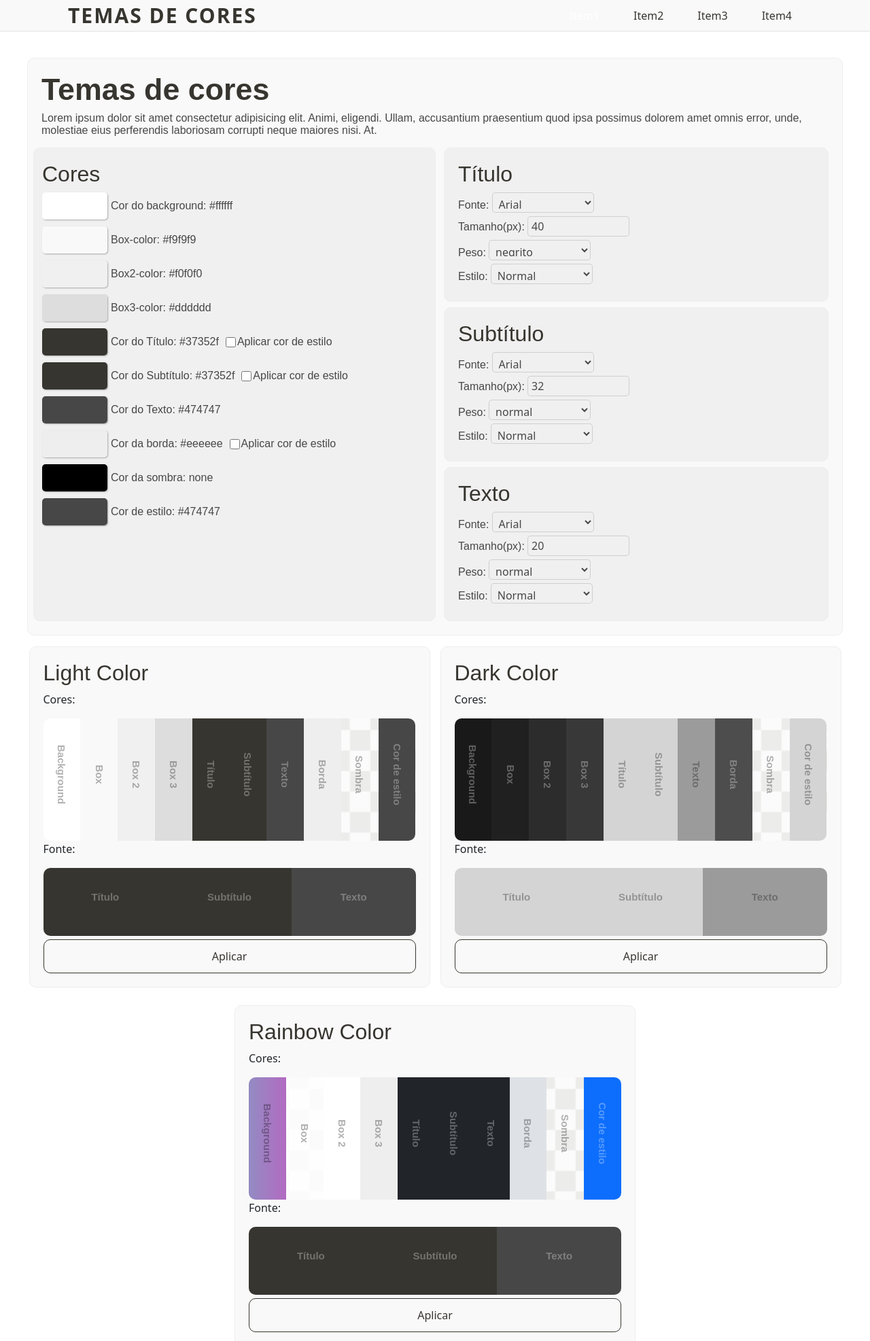
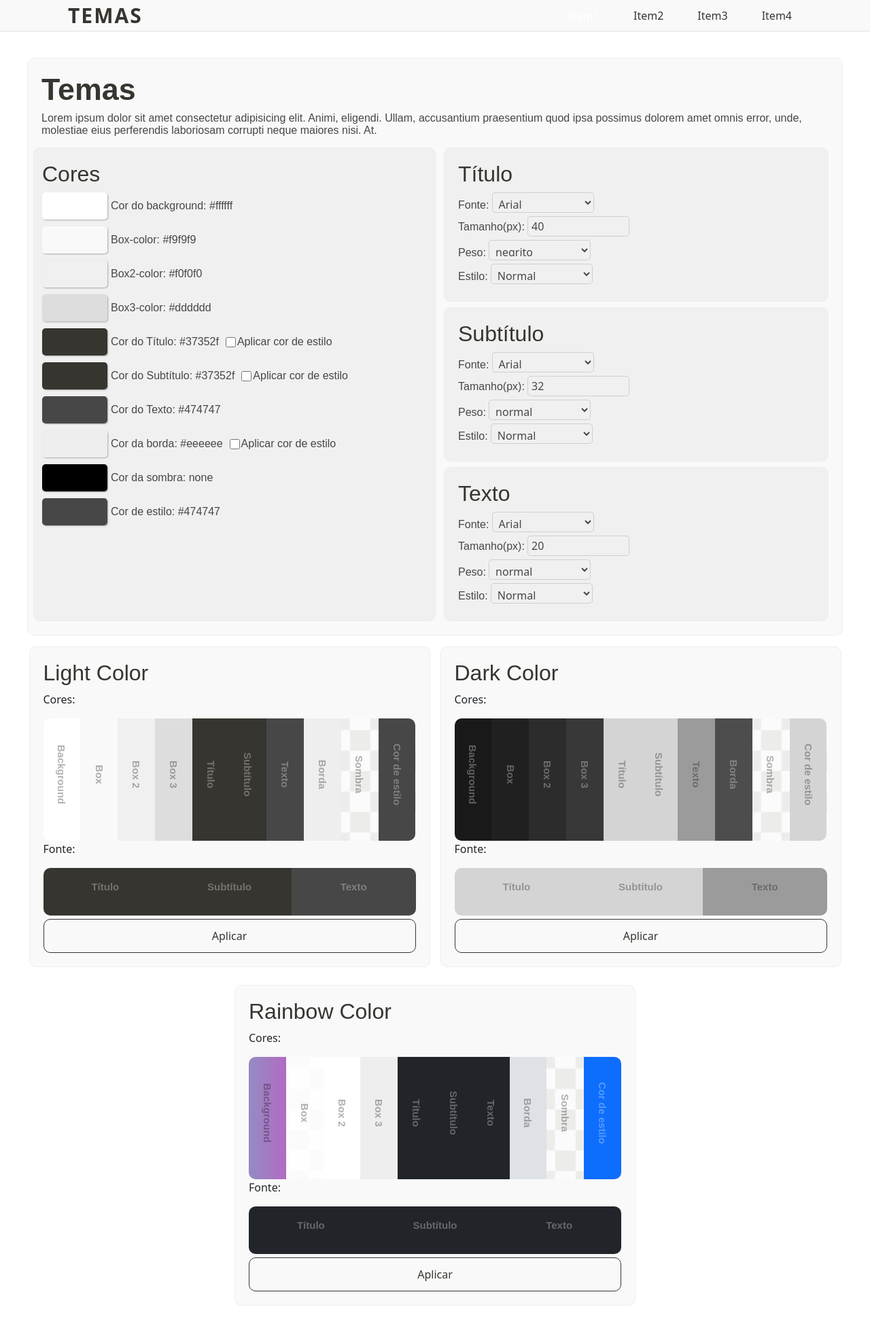
Before and after one commit to rafaelsoarespf/Themes, a plain HTML site: page index.html in a window 1280 px wide. Shown: the top 1973 px of the page at 68% size. After the commit the page ends 1936 px from the top, so only its background shows below. Drawn offline with nearby package versions, Linux system fonts and the light colour scheme.

Commit message:
alterado o projeto para temas

```diff
--- a/index.html
+++ b/index.html
@@ -4,7 +4,7 @@
     <meta charset="UTF-8">
     <meta name="viewport" content="width=device-width, initial-scale=1.0">
     <!--Título-->
-    <title>Temas de cores</title>
+    <title>Temas</title>
     <!--Favicon-->
     <link rel="shortcut icon" href="" type="image/x-icon" />
     <!--CSS-->
@@ -20,7 +20,7 @@
     <!--HEADER (NAVBAR)-------------------------------------------------------------------------------------------------->
     <header>
         <!--LOGO-->
-        <a href="#" class="logo">Temas de cores</a>
+        <a href="#" class="logo">Temas</a>
 
         <!--ITENS DA NAVBAR-->
         <nav>
@@ -38,7 +38,7 @@
 
         <!-- section-setting  ------------------------------------------------------------------------------>
         <section id="section-setting"  class="box">
-            <h1 class="title">Temas de cores</h1>
+            <h1 class="title">Temas</h1>
             <p class="text">Lorem ipsum dolor sit amet consectetur adipisicing elit. Animi, eligendi. Ullam, accusantium praesentium quod ipsa possimus dolorem amet omnis error, unde, molestiae eius perferendis laboriosam corrupti neque maiores nisi. At.</p>
 
             <div class="row">
@@ -364,11 +364,11 @@
                 <p>Fonte:</p>
                 <div class="theme-selector-div-fonts">
                     <!--title-color-->
-                    <div class="font text-white border-radios-right" style="background-color: #37352f"><span>Arial 40px negrito</span><p class="horizontal-text text-white">Título</p></div>
+                    <div class="font text-white border-radios-right" style="background-color: #212529"><span>Arial 40px negrito</span><p class="horizontal-text text-white">Título</p></div>
                     <!--subtitle-color-->
-                    <div class="font text-white" style="background-color: #37352f"><span>Arial 2em normal</span><p class="horizontal-text text-white">Subtítulo</p></div>
+                    <div class="font text-white" style="background-color: #212529"><span>Arial 2em normal</span><p class="horizontal-text text-white">Subtítulo</p></div>
                     <!--text-color-->
-                    <div class="font text-white border-radios-left" style="background-color: #474747"><span>Arial 1em normal</span><p class="horizontal-text text-white">Texto</p></div>
+                    <div class="font text-white border-radios-left" style="background-color: #212529"><span>Arial 1em normal</span><p class="horizontal-text text-white">Texto</p></div>
                 </div>
                 <button class="button" onclick="applyColorTheme('rainbow-theme')">Aplicar</button>
             </div>
--- a/style.css
+++ b/style.css
@@ -317,7 +317,7 @@ main section{
 /*Font-------------------------*/
 #theme-selector .font{
   width: 100px;
-  height: 100px;
+  height: 70px;
 
   display: flex;
   flex-direction:row;
@@ -387,7 +387,7 @@ main section{
     --colorBorder: #eeeeee;
     --colorShadow: none;
 
-    --colorCustom: #37352f;
+    --colorCustom: #474747;
 
     --fonte-padrao: Arial, Verdana, Helvetica, sans-serif;
     --fonte-destaque: 'Bebas Neue', cursive;
```
Also changed, not shown: 1 other file.
